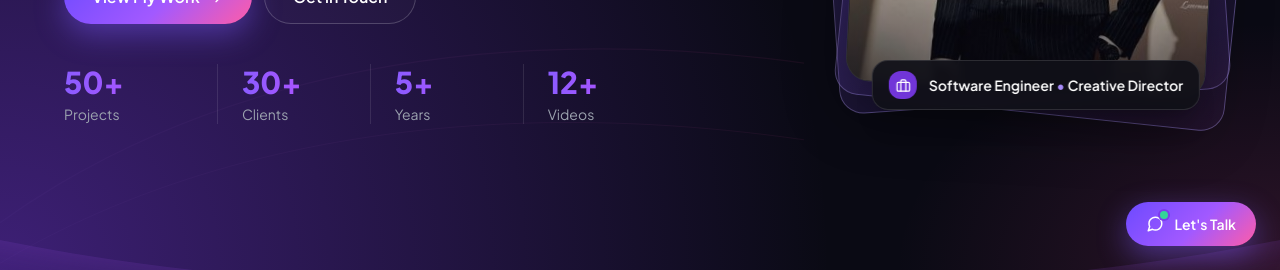
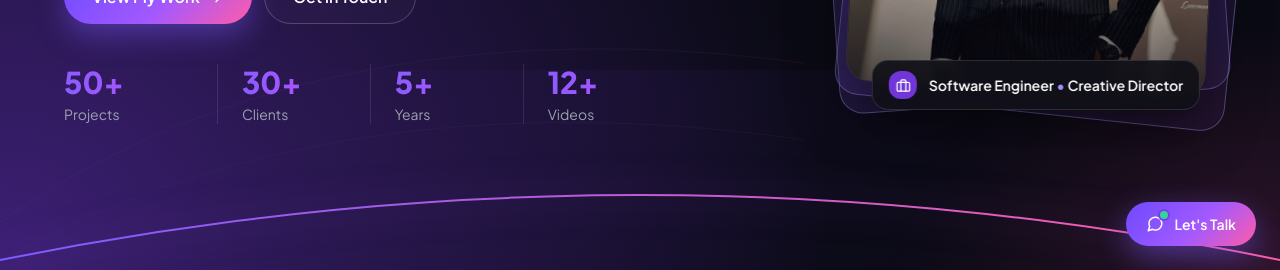
Before and after one commit to dromorongit/dhrone-portfolio, a Next.js app in the folder dhrone-portfolio-v2/: page / in a window 1280 px wide. Shown: the part 530-800 px from the top of the page. Built offline with nearby package versions, Linux system fonts and the light colour scheme; no server answers.

Commit message:
Make hero bottom arc more pronounced
- Deepen the bottom arc SVG curve (viewBox 1440x160, path M0,150 Q720,20 1440,150)
- Increase SVG height to h-[160px]
- Strengthen drop-shadow glow to drop-shadow(0 0 18px rgba(168,85,247,0.6))
- Keeps faint purple fill, z-0 behind content, hidden below md

```diff
--- a/dhrone-portfolio-v2/app/page.tsx
+++ b/dhrone-portfolio-v2/app/page.tsx
@@ -23,17 +23,31 @@ export default function HomePage() {
               'radial-gradient(700px 500px at 0% 0%, rgba(236,72,153,0.38), transparent 45%), radial-gradient(circle at 0% 100%, rgba(124,58,237,0.45), transparent 55%), radial-gradient(700px 450px at 100% 100%, rgba(236,72,153,0.16), transparent 55%)',
           }}
         />
-        {/* Bottom arc decoration */}
+        {/* Bottom faint purple fill */}
         <div
-          className="absolute -bottom-6 left-1/2 -translate-x-1/2 w-[140%] h-[360px] pointer-events-none hidden md:block"
+          className="absolute bottom-0 left-0 w-full h-[200px] pointer-events-none hidden md:block z-0"
           style={{
-            borderRadius: '50%',
-            border: '2px solid transparent',
-            borderImage:
-              'linear-gradient(90deg,rgba(124,92,255,0.6),rgba(255,92,168,0.6)) 1',
-            boxShadow: '0 -10px 60px rgba(168,85,247,0.35)',
+            background: 'radial-gradient(circle at 50% 0%, rgba(124,58,237,0.06), transparent 60%)',
           }}
+          aria-hidden="true"
         />
+        {/* Bottom curved gradient arc */}
+        <svg
+          className="absolute bottom-0 left-0 w-full h-[160px] pointer-events-none hidden md:block z-0"
+          style={{ filter: 'drop-shadow(0 0 18px rgba(168,85,247,0.6))' }}
+          viewBox="0 0 1440 160"
+          preserveAspectRatio="none"
+          fill="none"
+          aria-hidden="true"
+        >
+          <defs>
+            <linearGradient id="hero-bottom-arc" x1="0" y1="0" x2="1" y2="0">
+              <stop stopColor="#7c5cff" />
+              <stop offset="1" stopColor="#ff5ca8" />
+            </linearGradient>
+          </defs>
+          <path d="M0,150 Q720,20 1440,150" stroke="url(#hero-bottom-arc)" strokeWidth="2" />
+        </svg>
         {/* Curved arc lines */}
         <svg
           className="absolute -bottom-24 -left-24 w-[900px] h-[520px] opacity-[0.12] pointer-events-none"
```
